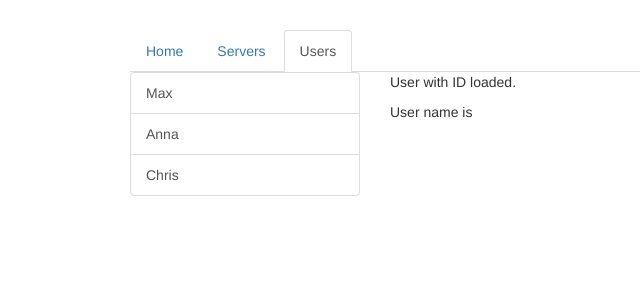
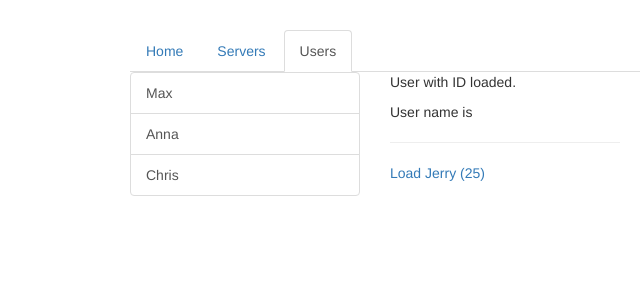
Before and after one commit to self-learning-organization/ng-routing, an Angular app: page /users in a window 1280 px wide. Shown: the top 300 px of the page, without its empty margins (135-775 px from the left). Built offline with nearby package versions, Linux system fonts and the light colour scheme.

Commit message:
Fetching Route Parameters Reactively

```diff
--- a/src/app/users/user/user.component.html
+++ b/src/app/users/user/user.component.html
@@ -1,2 +1,4 @@
 <p>User with ID {{ user.id }} loaded.</p>
 <p>User name is {{ user.name }}</p>
+<hr>
+<a [routerLink]="['/users', 25, 'Jerry']">Load Jerry (25)</a> <!-- /users/25/Jerry-->
--- a/src/app/users/user/user.component.ts
+++ b/src/app/users/user/user.component.ts
@@ -1,5 +1,5 @@
 import { Component, OnInit } from '@angular/core';
-import { ActivatedRoute } from '@angular/router';
+import { ActivatedRoute, Params } from '@angular/router';
 
 @Component({
   selector: 'app-user',
@@ -16,6 +16,12 @@ export class UserComponent implements OnInit {
       id: this.route.snapshot.params['id'],
       name: this.route.snapshot.params['name']
     }
+    this.route.params.subscribe(
+      (params: Params) => {
+        this.user.id = params['id'];
+        this.user.name = params['name'];
+      }
+    );
   }
 
 }
```
